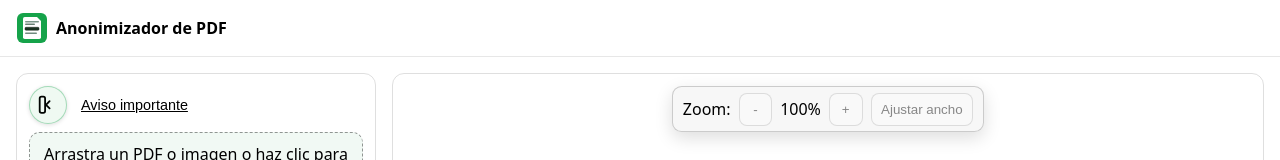
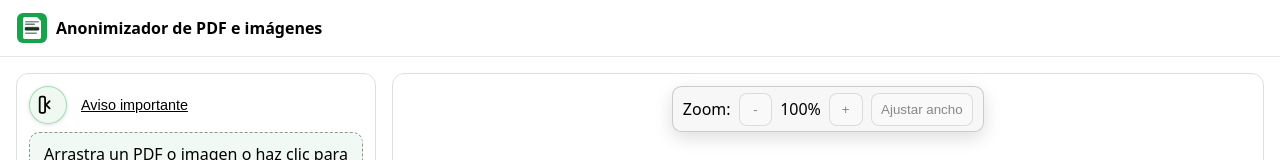
Before and after one commit to jjdeharo/anonim-pdf, a website: page index.html in a window 1280 px wide. Shown: the top 160 px of the page. Drawn offline with Linux system fonts and the light colour scheme.

Commit message:
text: actualiza título a PDF e imágenes

```diff
--- a/index.html
+++ b/index.html
@@ -8,7 +8,7 @@
   <meta charset="utf-8" />
   <meta name="viewport" content="width=device-width, initial-scale=1" />
   <link rel="icon" type="image/svg+xml" href="./favicon.svg" />
-  <title>Anonimizador de PDF — cliente</title>
+  <title>Anonimizador de PDF e imágenes — cliente</title>
   <style>
     :root { color-scheme: light dark; }
     * { box-sizing: border-box; }
@@ -89,7 +89,7 @@
 <body>
   <header class="row">
     <img src="./favicon.svg" alt="" width="32" height="32" aria-hidden="true" />
-    <strong>Anonimizador de PDF</strong>
+    <strong>Anonimizador de PDF e imágenes</strong>
   </header>
 
   <main>
```
